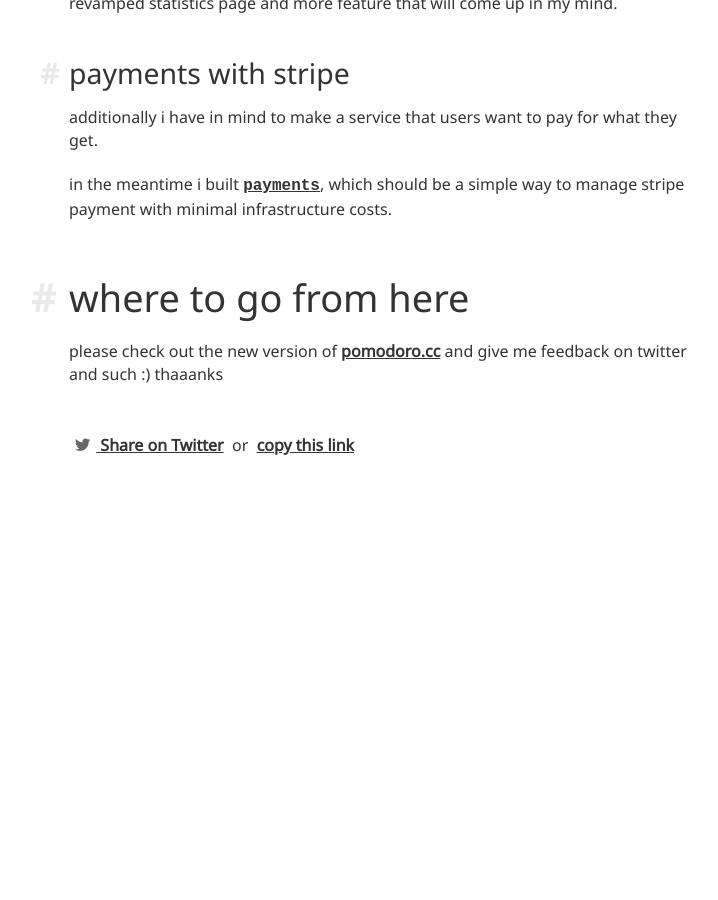
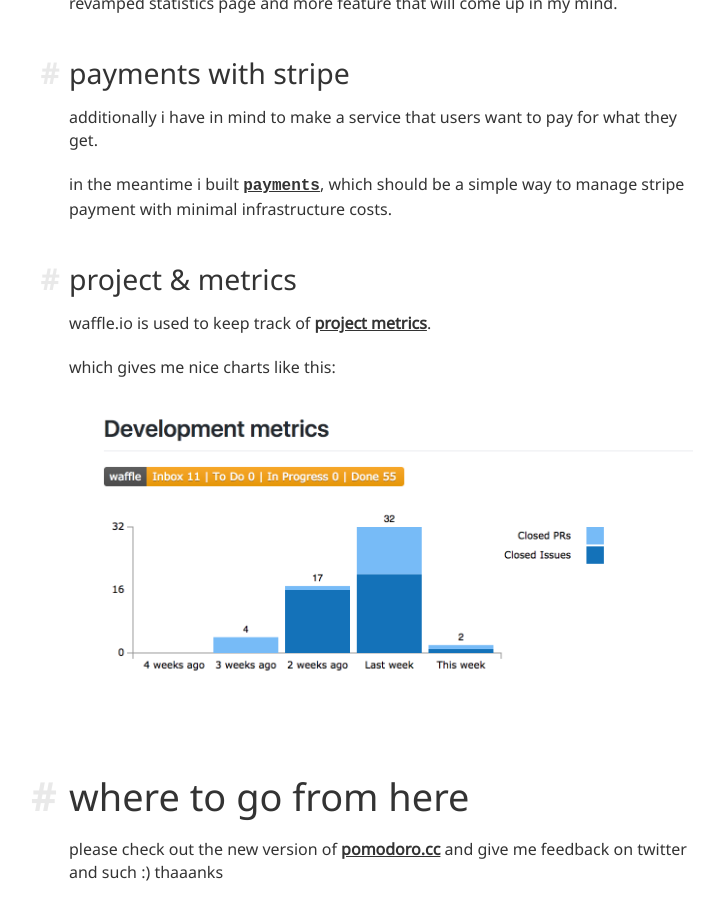
Before and after one commit to christian-fei/christian-fei.github.io-pandoc, a Jekyll site: the page built from _posts/2017-10-21-Building-the-new-version-of-pomodoro.cc-in-the-open.md, in a window 1280 px wide and 900 px high, scrolled down 1945 px. Shown: the whole window, without its empty margins (259-977 px from the left). Built offline with Jekyll 4.4.1, drawn with Linux system fonts in a browser that asks for light colours; comment, search, counter and statistics services are not loaded; before the commit the page ends 2512 px from its top, so only the background shows below that.

Commit message:
add development metrics

```diff
--- a/_posts/2017-10-21-Building-the-new-version-of-pomodoro.cc-in-the-open.md
+++ b/_posts/2017-10-21-Building-the-new-version-of-pomodoro.cc-in-the-open.md
@@ -45,6 +45,15 @@
 
 in the meantime i built [`payments`](https://github.com/christian-fei/payments), which should be a simple way to manage stripe payment with minimal infrastructure costs.
 
+### project & metrics
+
+waffle.io is used to keep track of [project metrics](https://waffle.io/christian-fei/pomodoro.cc/metrics).
+
+which gives me nice charts like this:
+
+![waffle.io pomodoro.cc metrics](/assets/images/posts/waffle.io.pomodoro.cc.png)
+
+
 
 ## where to go from here
 
```
Also changed, not shown: assets/images/posts/waffle.io.pomodoro.cc.png (added).
